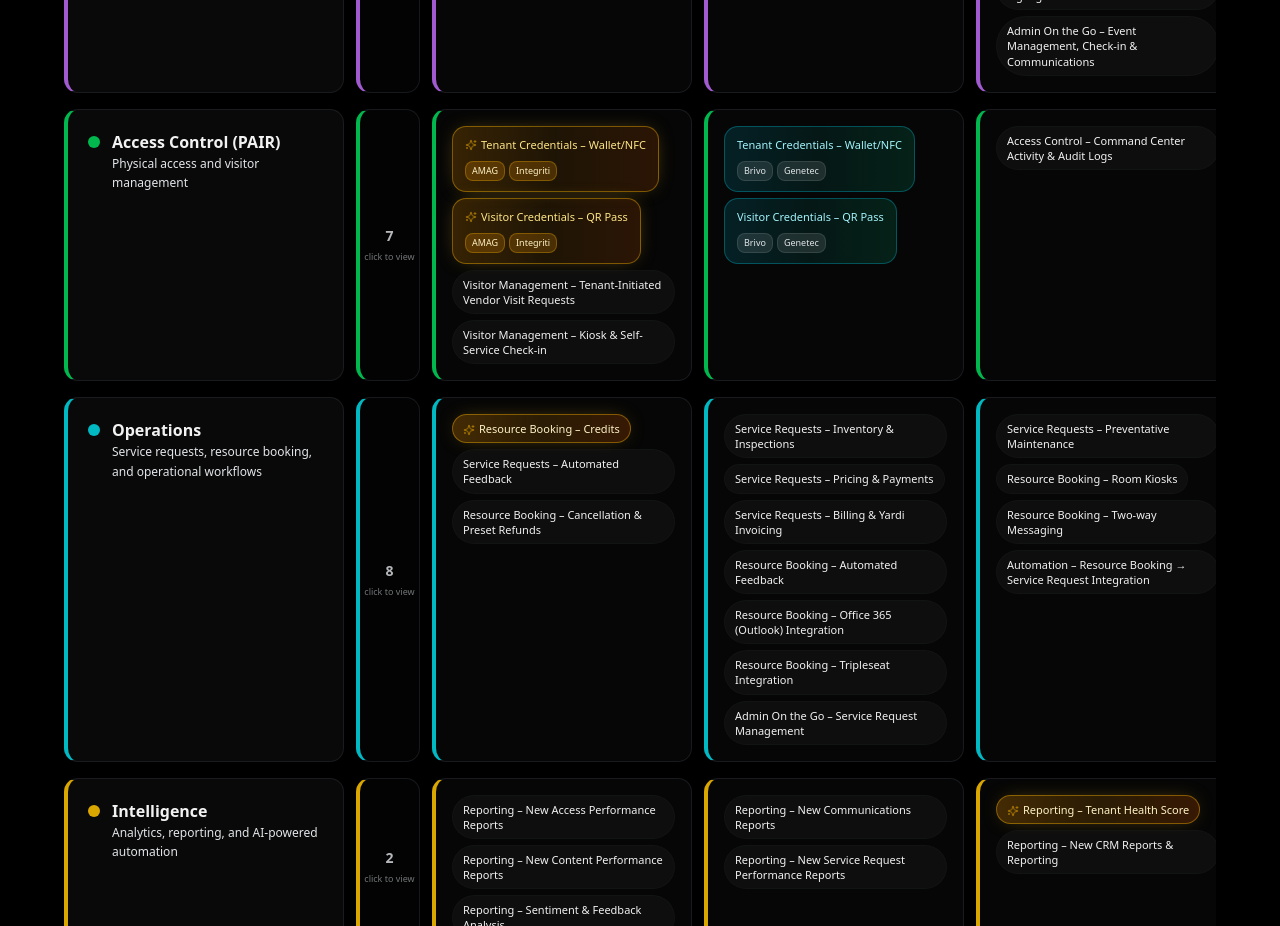
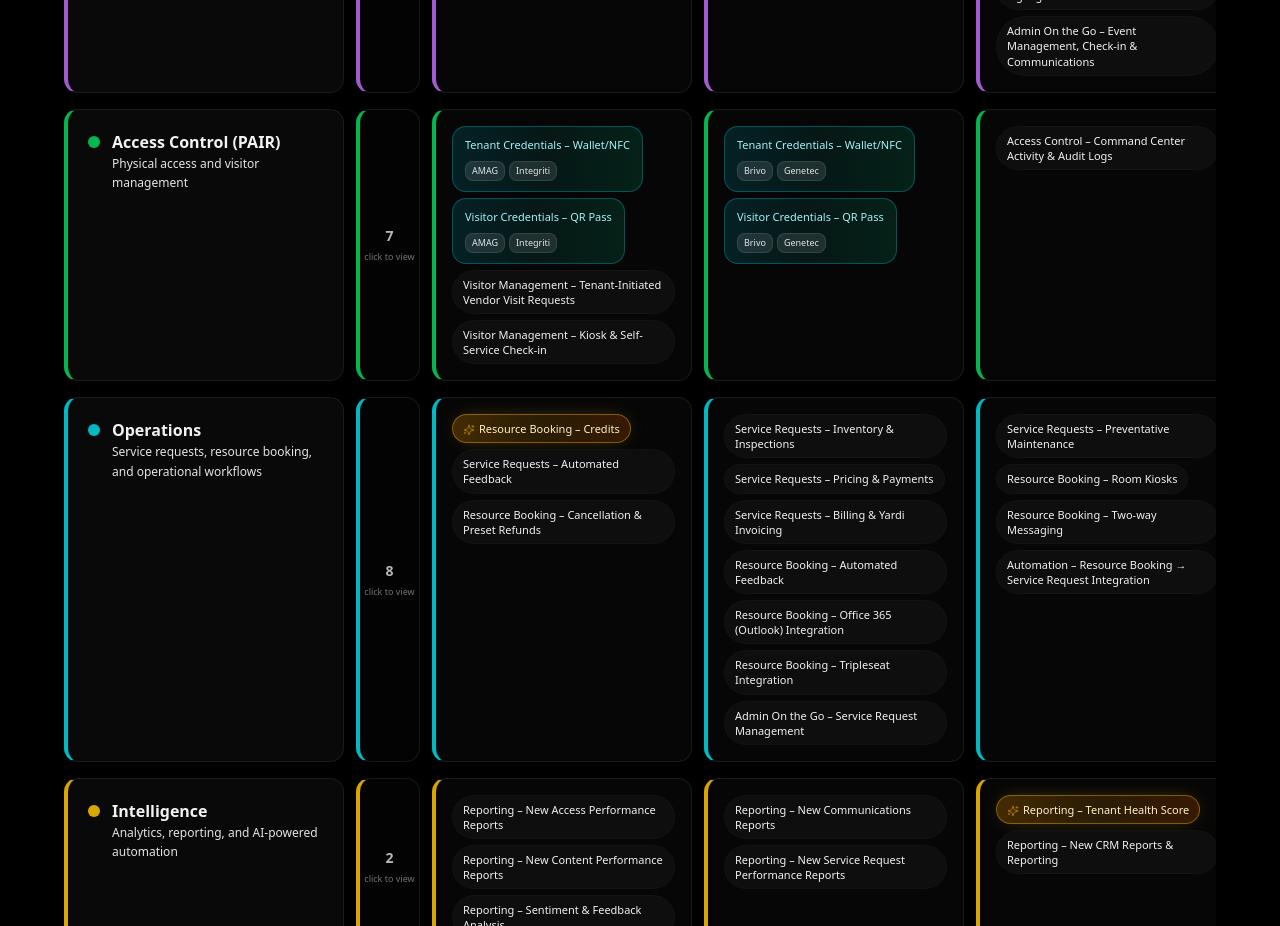
Before and after one commit to lizthomson11/v0-rex-platform-roadmap, a Next.js app: page / in a window 1280 px wide. Shown: the part 900-1826 px from the top of the page. Built offline with nearby package versions, Linux system fonts and the light colour scheme.

Commit message:
fix: standardize Q1 2026 credential styling to match other quarters
Made-with: Cursor

```diff
--- a/components/roadmap-grid.tsx
+++ b/components/roadmap-grid.tsx
@@ -8,8 +8,6 @@ import { cn } from "@/lib/utils"
 
 const SPOTLIGHT_FEATURES = new Set([
   "Resource Booking – Credits",
-  "Tenant Credentials – Wallet/NFC (AMAG, Integriti)",
-  "Visitor Credentials – QR Pass (AMAG, Integriti)",
   "Service Requests – Teams, Catalogues & Routing",
   "Reporting – Tenant Health Score",
   "Leases – Lease Management",
```
